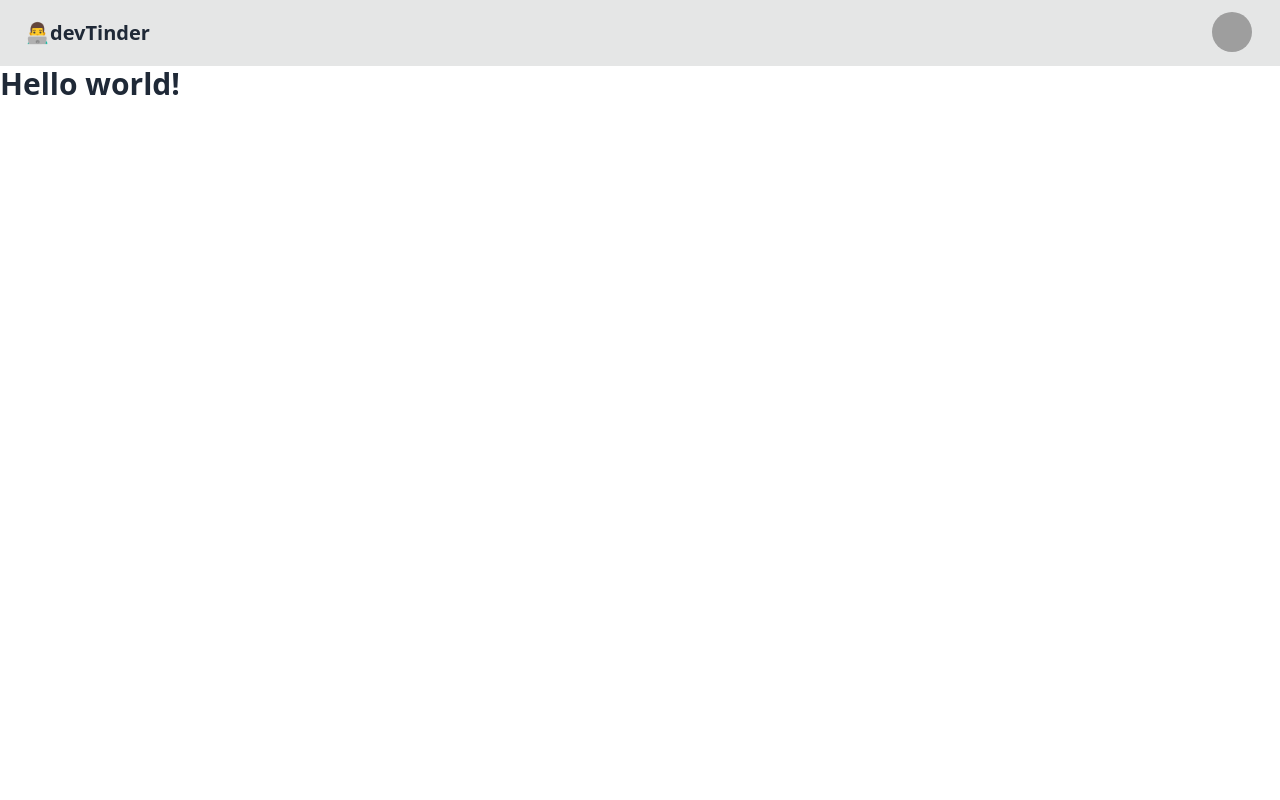
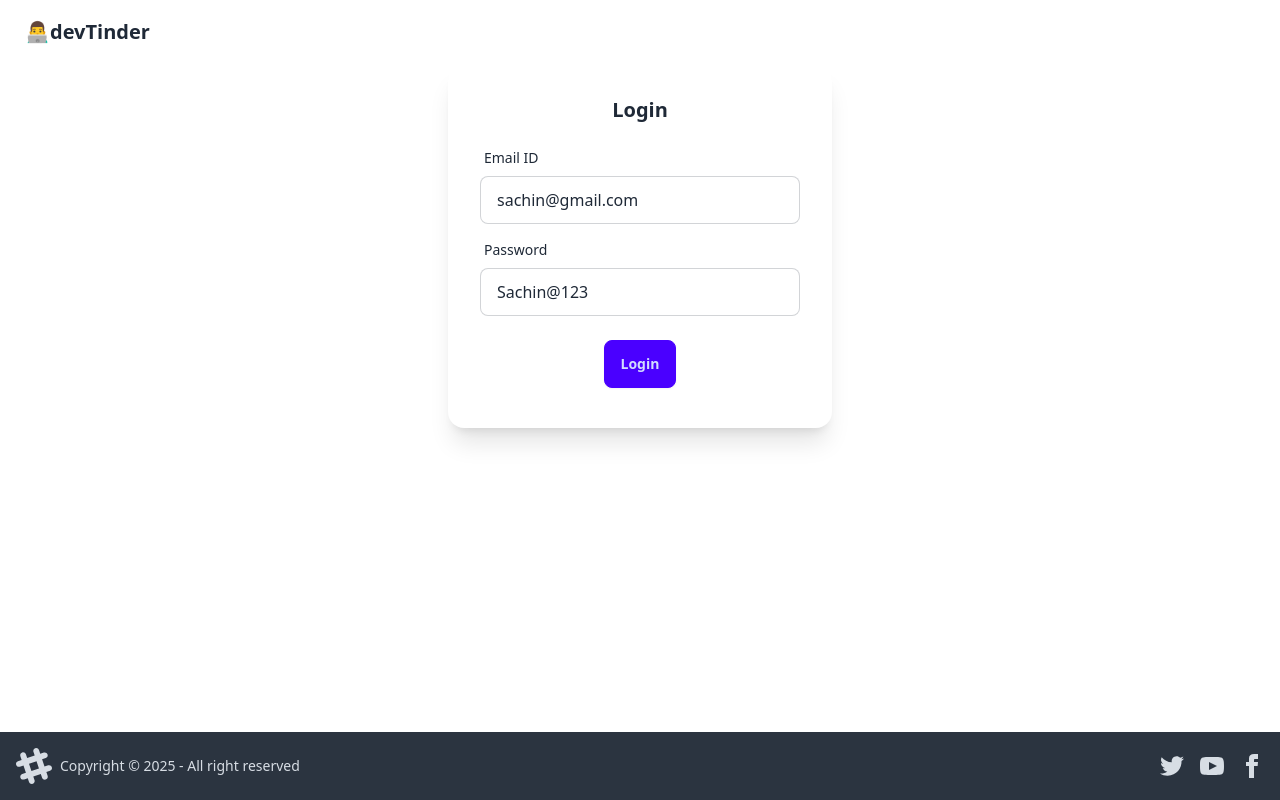
Before and after one commit to sachin-kuldeep/devTinder-web, a React (Vite) app: page /login in a window 1280 px wide. Built offline with nearby package versions, Linux system fonts and the light colour scheme; grey boxes are pictures that could not be loaded.

Commit message:
setup redux store

```diff
--- a/package.json
+++ b/package.json
@@ -10,9 +10,13 @@
     "preview": "vite preview"
   },
   "dependencies": {
+    "@reduxjs/toolkit": "^2.5.1",
     "@tailwindcss/vite": "^4.0.5",
+    "axios": "^1.7.9",
     "react": "^19.0.0",
-    "react-dom": "^19.0.0"
+    "react-dom": "^19.0.0",
+    "react-redux": "^9.2.0",
+    "react-router-dom": "^7.1.5"
   },
   "devDependencies": {
     "@eslint/js": "^9.19.0",
--- a/src/App.jsx
+++ b/src/App.jsx
@@ -1,47 +1,25 @@
+import { BrowserRouter, Route, Routes } from "react-router-dom";
+import Body from "./components/Body";
+import Login from "./components/Login";
+import Profile from "./components/Profile";
+import { Provider } from "react-redux";
+import appStore from "./utils/appStore";
+import Feed from "./components/Feed";
+
 function App() {
   return (
     <>
-      <div className="navbar bg-base-300">
-        <div className="flex-1">
-          <a className="btn btn-ghost text-xl">👨‍💻devTinder</a>
-        </div>
-        <div className="flex-none gap-2">
-          <div className="form-control">
-          </div>
-          <div className="dropdown dropdown-end mx-4">
-            <div
-              tabIndex={0}
-              role="button"
-              className="btn btn-ghost btn-circle avatar"
-            >
-              <div className="w-10 rounded-full">
-                <img
-                  alt="Tailwind CSS Navbar component"
-                  src="https://img.daisyui.com/images/stock/photo-1534528741775-53994a69daeb.webp"
-                />
-              </div>
-            </div>
-            <ul
-              tabIndex={0}
-              className="menu menu-sm dropdown-content bg-base-100 rounded-box z-[1] mt-3 w-52 p-2 shadow"
-            >
-              <li>
-                <a className="justify-between">
-                  Profile
-                  <span className="badge">New</span>
-                </a>
-              </li>
-              <li>
-                <a>Settings</a>
-              </li>
-              <li>
-                <a>Logout</a>
-              </li>
-            </ul>
-          </div>
-        </div>
-      </div>
-      <h1 className="text-3xl font-bold">Hello world!</h1>
+      <Provider store={appStore}>
+        <BrowserRouter>
+          <Routes>
+            <Route path="/" element={<Body />}>
+              <Route path="/" element={<Feed />}></Route>
+              <Route path="/login" element={<Login />}></Route>
+              <Route path="/profile" element={<Profile />}></Route>
+            </Route>
+          </Routes>
+        </BrowserRouter>
+      </Provider>
     </>
   );
 }
--- /dev/null
+++ b/src/components/Body.jsx
@@ -0,0 +1,16 @@
+import React from 'react'
+import NavBar from './Navbar'
+import { Outlet } from 'react-router-dom'
+import Footer from './Footer'
+
+const Body = () => {
+  return (
+    <div>
+      <NavBar />
+      <Outlet />
+      <Footer />
+    </div>
+  )
+}
+
+export default Body
--- /dev/null
+++ b/src/components/Feed.jsx
@@ -0,0 +1,11 @@
+import React from 'react'
+
+const Feed = () => {
+  return (
+    <div>
+      Feed
+    </div>
+  )
+}
+
+export default Feed;
--- /dev/null
+++ b/src/components/Footer.jsx
@@ -0,0 +1,61 @@
+import React from 'react'
+
+const Footer = () => {
+  return (
+    <div>
+      <footer className="footer bg-neutral text-neutral-content items-center p-4 fixed bottom-0">
+  <aside className="grid-flow-col items-center">
+    <svg
+      width="36"
+      height="36"
+      viewBox="0 0 24 24"
+      xmlns="http://www.w3.org/2000/svg"
+      fillRule="evenodd"
+      clipRule="evenodd"
+      className="fill-current">
+      <path
+        d="M22.672 15.226l-2.432.811.841 2.515c.33 1.019-.209 2.127-1.23 2.456-1.15.325-2.148-.321-2.463-1.226l-.84-2.518-5.013 1.677.84 2.517c.391 1.203-.434 2.542-1.831 2.542-.88 0-1.601-.564-1.86-1.314l-.842-2.516-2.431.809c-1.135.328-2.145-.317-2.463-1.229-.329-1.018.211-2.127 1.231-2.456l2.432-.809-1.621-4.823-2.432.808c-1.355.384-2.558-.59-2.558-1.839 0-.817.509-1.582 1.327-1.846l2.433-.809-.842-2.515c-.33-1.02.211-2.129 1.232-2.458 1.02-.329 2.13.209 2.461 1.229l.842 2.515 5.011-1.677-.839-2.517c-.403-1.238.484-2.553 1.843-2.553.819 0 1.585.509 1.85 1.326l.841 2.517 2.431-.81c1.02-.33 2.131.211 2.461 1.229.332 1.018-.21 2.126-1.23 2.456l-2.433.809 1.622 4.823 2.433-.809c1.242-.401 2.557.484 2.557 1.838 0 .819-.51 1.583-1.328 1.847m-8.992-6.428l-5.01 1.675 1.619 4.828 5.011-1.674-1.62-4.829z"></path>
+    </svg>
+    <p>Copyright © {new Date().getFullYear()} - All right reserved</p>
+  </aside>
+  <nav className="grid-flow-col gap-4 md:place-self-center md:justify-self-end">
+    <a>
+      <svg
+        xmlns="http://www.w3.org/2000/svg"
+        width="24"
+        height="24"
+        viewBox="0 0 24 24"
+        className="fill-current">
+        <path
+          d="M24 4.557c-.883.392-1.832.656-2.828.775 1.017-.609 1.798-1.574 2.165-2.724-.951.564-2.005.974-3.127 1.195-.897-.957-2.178-1.555-3.594-1.555-3.179 0-5.515 2.966-4.797 6.045-4.091-.205-7.719-2.165-10.148-5.144-1.29 2.213-.669 5.108 1.523 6.574-.806-.026-1.566-.247-2.229-.616-.054 2.281 1.581 4.415 3.949 4.89-.693.188-1.452.232-2.224.084.626 1.956 2.444 3.379 4.6 3.419-2.07 1.623-4.678 2.348-7.29 2.04 2.179 1.397 4.768 2.212 7.548 2.212 9.142 0 14.307-7.721 13.995-14.646.962-.695 1.797-1.562 2.457-2.549z"></path>
+      </svg>
+    </a>
+    <a>
+      <svg
+        xmlns="http://www.w3.org/2000/svg"
+        width="24"
+        height="24"
+        viewBox="0 0 24 24"
+        className="fill-current">
+        <path
+          d="M19.615 3.184c-3.604-.246-11.631-.245-15.23 0-3.897.266-4.356 2.62-4.385 8.816.029 6.185.484 8.549 4.385 8.816 3.6.245 11.626.246 15.23 0 3.897-.266 4.356-2.62 4.385-8.816-.029-6.185-.484-8.549-4.385-8.816zm-10.615 12.816v-8l8 3.993-8 4.007z"></path>
+      </svg>
+    </a>
+    <a>
+      <svg
+        xmlns="http://www.w3.org/2000/svg"
+        width="24"
+        height="24"
+        viewBox="0 0 24 24"
+        className="fill-current">
+        <path
+          d="M9 8h-3v4h3v12h5v-12h3.642l.358-4h-4v-1.667c0-.955.192-1.333 1.115-1.333h2.885v-5h-3.808c-3.596 0-5.192 1.583-5.192 4.615v3.385z"></path>
+      </svg>
+    </a>
+  </nav>
+</footer>
+    </div>
+  )
+}
+
+export default Footer
--- /dev/null
+++ b/src/components/Login.jsx
@@ -0,0 +1,71 @@
+import React, { useState } from "react";
+import axios from "axios";
+import { useDispatch } from "react-redux";
+import { addUser } from "../utils/userSlice";
+import { useNavigate } from "react-router-dom";
+import { BASE_URL } from "../utils/constants";
+
+const Login = () => {
+  const [emailId, setEmailId] = useState("sachin@gmail.com");
+  const [password, setPassword] = useState("Sachin@123");
+  const dispatch = useDispatch();
+  const navigate = useNavigate();
+
+  const handleLogin = async () => {
+    try {
+      const res = await axios.post(
+        BASE_URL + "/login",
+        {
+          emailId,
+          password,
+        },
+        { withCredentials: true }
+      );
+      dispatch(addUser(res.data));
+      return navigate("/");
+    } catch (err) {
+      console.error(err);
+    }
+  };
+
+  return (
+    <div className="flex justify-center">
+      <div className="card bg-base-100 w-96 shadow-xl">
+        <div className="card-body">
+          <h2 className="card-title justify-center">Login</h2>
+          <div>
+            <label className="form-control w-full max-w-xs my-2">
+              <div className="label">
+                <span className="label-text">Email ID</span>
+              </div>
+              <input
+                type="text"
+                value={emailId}
+                className="input input-bordered w-full max-w-xs"
+                onChange={(e) => setEmailId(e.target.value)}
+              />
+            </label>
+            <label className="form-control w-full max-w-xs my-2">
+              <div className="label">
+                <span className="label-text">Password</span>
+              </div>
+              <input
+                type="text"
+                value={password}
+                className="input input-bordered w-full max-w-xs"
+                onChange={(e) => setPassword(e.target.value)}
+              />
+            </label>
+          </div>
+          <div className="card-actions justify-center m-2">
+            <button className="btn btn-primary" onClick={handleLogin}>
+              Login
+            </button>
+          </div>
+        </div>
+      </div>
+    </div>
+  );
+};
+
+export default Login;
--- /dev/null
+++ b/src/components/NavBar.jsx
@@ -0,0 +1,50 @@
+import { useSelector } from "react-redux";
+
+const NavBar = () => {
+  const user = useSelector((store) => store.user);
+  console.log(user);
+  return (
+    <>
+      <div className="navbar bg-base-100">
+        <div className="flex-1">
+          <a className="btn btn-ghost text-xl">👨‍💻devTinder</a>
+        </div>
+        {user && (
+          <div className="flex-none gap-2">
+            <div className="form-control">Welcome, {user.firstName}</div>
+            <div className="dropdown dropdown-end mx-4 flex">
+              <div
+                tabIndex={0}
+                role="button"
+                className="btn btn-ghost btn-circle avatar"
+              >
+                <div className="w-10 rounded-full">
+                  <img alt="user photo" src={user.photoUrl} />
+                </div>
+              </div>
+              <ul
+                tabIndex={0}
+                className="menu menu-sm dropdown-content bg-base-100 rounded-box z-[1] mt-3 w-52 p-2 shadow"
+              >
+                <li>
+                  <a className="justify-between">
+                    Profile
+                    <span className="badge">New</span>
+                  </a>
+                </li>
+                <li>
+                  <a>Settings</a>
+                </li>
+                <li>
+                  <a>Logout</a>
+                </li>
+              </ul>
+            </div>
+          </div>
+        )}
+      </div>
+    </>
+  );
+};
+
+export default NavBar;
--- /dev/null
+++ b/src/components/Profile.jsx
@@ -0,0 +1,11 @@
+import React from 'react'
+
+const Profile = () => {
+  return (
+    <div>
+      Profile
+    </div>
+  )
+}
+
+export default Profile
--- /dev/null
+++ b/src/utils/appStore.js
@@ -0,0 +1,10 @@
+import { configureStore } from "@reduxjs/toolkit";
+import userReducer from "./userSlice";
+
+const appStore = configureStore({
+  reducer: {
+    user: userReducer,
+  },
+});
+
+export default appStore;
--- /dev/null
+++ b/src/utils/constants.js
@@ -0,0 +1 @@
+export const BASE_URL = "http://localhost:7777";
--- /dev/null
+++ b/src/utils/userSlice.js
@@ -0,0 +1,18 @@
+import { createSlice } from "@reduxjs/toolkit";
+
+const userSlice = createSlice({
+  name: "user",
+  initialState: null,
+  reducers: {
+    addUser: (state, action) => {
+      return action.payload;
+    },
+    removeUser: (state, action) => {
+      return null;
+    },
+  },
+});
+
+export const { addUser, removeUser } = userSlice.actions;
+
+export default userSlice.reducer;
```
Also changed, not shown: 1 other file (tests, documents, lock files or other folders).
